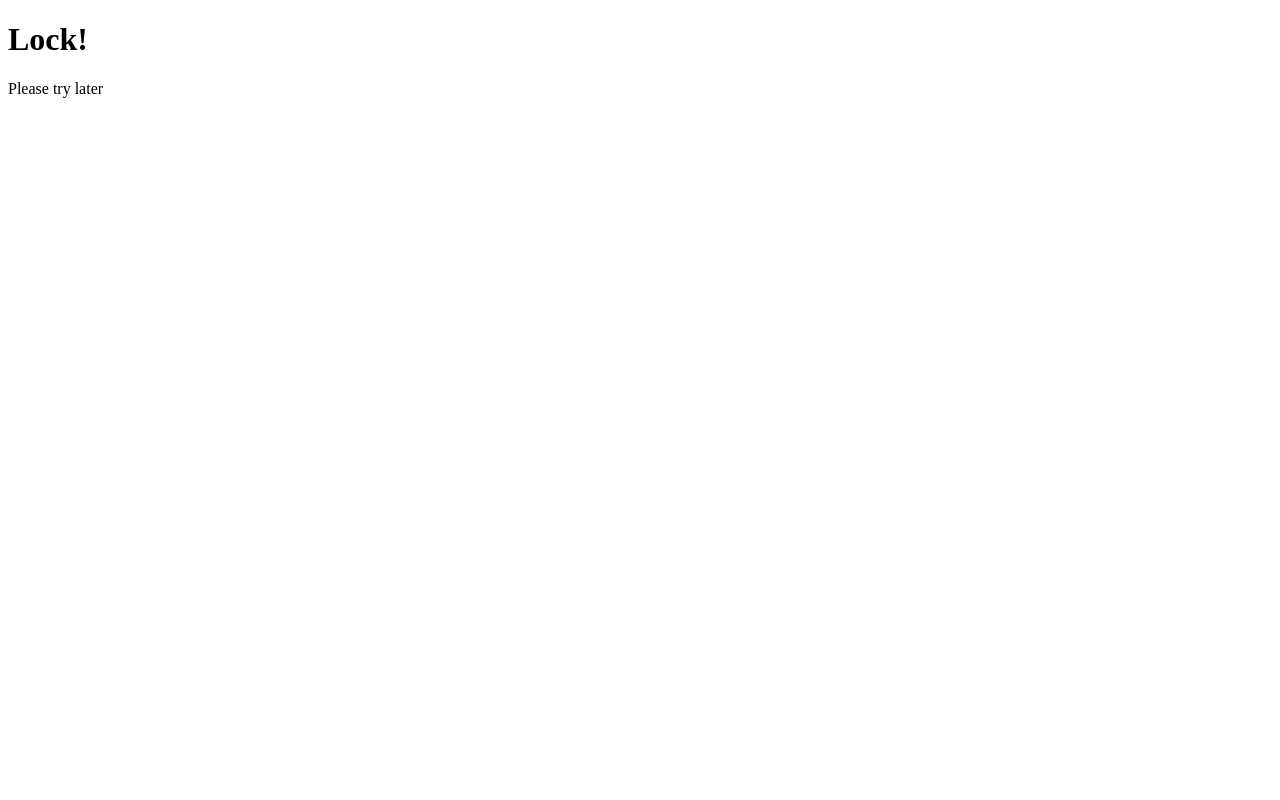
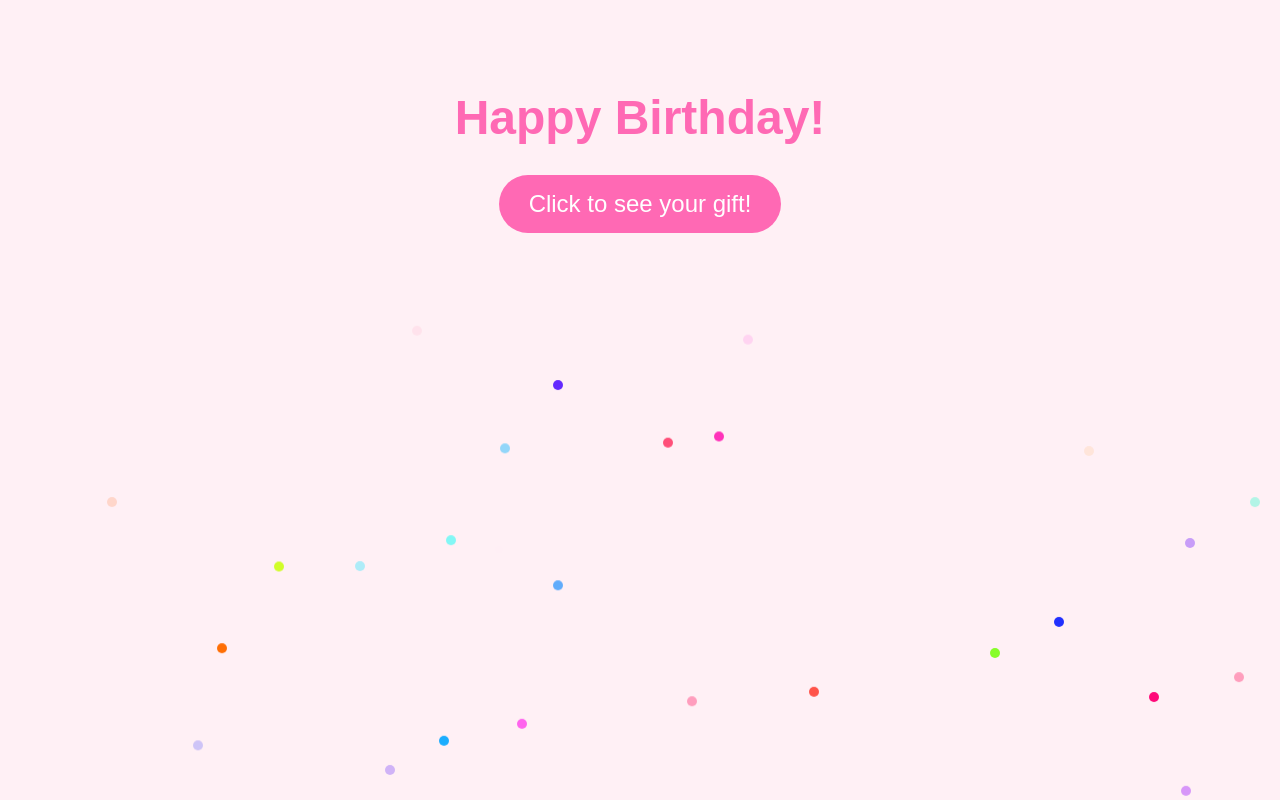
Before and after one commit to w-y-li/little_white, a plain HTML site: page index.html in a window 1280 px wide. Drawn offline with Linux system fonts and the light colour scheme.

Commit message:
Update index.html

```diff
--- a/index.html
+++ b/index.html
@@ -4,26 +4,100 @@
     <meta charset="UTF-8">
     <meta name="viewport" content="width=device-width, initial-scale=1.0">
     <title>Unlock the Video</title>
+    <style>
+        body {
+            font-family: 'Arial', sans-serif;
+            background-color: #fff0f5;
+            color: #333;
+            text-align: center;
+            padding: 50px;
+            overflow: hidden;
+        }
+        h1 {
+            color: #ff69b4;
+            font-size: 3em;
+            margin-bottom: 20px;
+            animation: fadeIn 2s ease-in-out;
+        }
+        #message {
+            font-size: 1.5em;
+            margin-bottom: 30px;
+            animation: fadeIn 3s ease-in-out;
+        }
+        #videoLink a {
+            display: inline-block;
+            padding: 15px 30px;
+            background-color: #ff69b4;
+            color: white;
+            text-decoration: none;
+            border-radius: 50px;
+            font-size: 1.5em;
+            transition: background-color 0.3s, transform 0.3s;
+        }
+        #videoLink a:hover {
+            background-color: #ff1493;
+            transform: scale(1.05);
+        }
+        @keyframes fadeIn {
+            from { opacity: 0; }
+            to { opacity: 1; }
+        }
+        .confetti {
+            position: fixed;
+            width: 100%;
+            height: 100%;
+            pointer-events: none;
+            z-index: 1;
+        }
+    </style>
     <script>
         function checkTime() {
-            // 北京时间 2024 年 10 月 14 日 0 点
-            var unlockTime = new Date('2024-10-13T16:00:00Z'); // UTC 时间
+            var unlockTime = new Date('2024-10-12T16:00:00Z'); // UTC 时间
             var currentTime = new Date();
 
             if (currentTime >= unlockTime) {
                 document.getElementById('videoLink').style.display = 'block';
                 document.getElementById('message').innerText = '';
+                createConfetti();
             } else {
-                document.getElementById('message').innerText = 'Please try later';
+                document.getElementById('message').innerText = 'Please wait for your birthday! It\'s too early now! Little white pig!';
+            }
+        }
+
+        function createConfetti() {
+            const confetti = document.createElement('div');
+            confetti.className = 'confetti';
+            document.body.appendChild(confetti);
+
+            for (let i = 0; i < 100; i++) {
+                const particle = document.createElement('div');
+                particle.style.position = 'absolute';
+                particle.style.width = '10px';
+                particle.style.height = '10px';
+                particle.style.backgroundColor = `hsl(${Math.random() * 360}, 100%, 50%)`;
+                particle.style.top = `${Math.random() * 100}%`;
+                particle.style.left = `${Math.random() * 100}%`;
+                particle.style.opacity = Math.random();
+                particle.style.borderRadius = '50%';
+                confetti.appendChild(particle);
+
+                const animation = particle.animate([
+                    { transform: 'translateY(0)' },
+                    { transform: `translateY(${window.innerHeight}px)` }
+                ], {
+                    duration: Math.random() * 3000 + 2000,
+                    iterations: Infinity,
+                    delay: Math.random() * 5000
+                });
             }
         }
     </script>
 </head>
 <body onload="checkTime()">
-    <h1>Lock!</h1>
+    <h1>Happy Birthday!</h1>
     <p id="message"></p>
     <div id="videoLink" style="display:none;">
-        <a href="https://docs.qq.com/doc/DU0R2empTb0ttdVVh" target="_blank">Click to watch the video</a>
+        <a href="https://docs.qq.com/doc/DU0R2empTb0ttdVVh" target="_blank">Click to see your gift!</a>
     </div>
 </body>
 </html>
```
